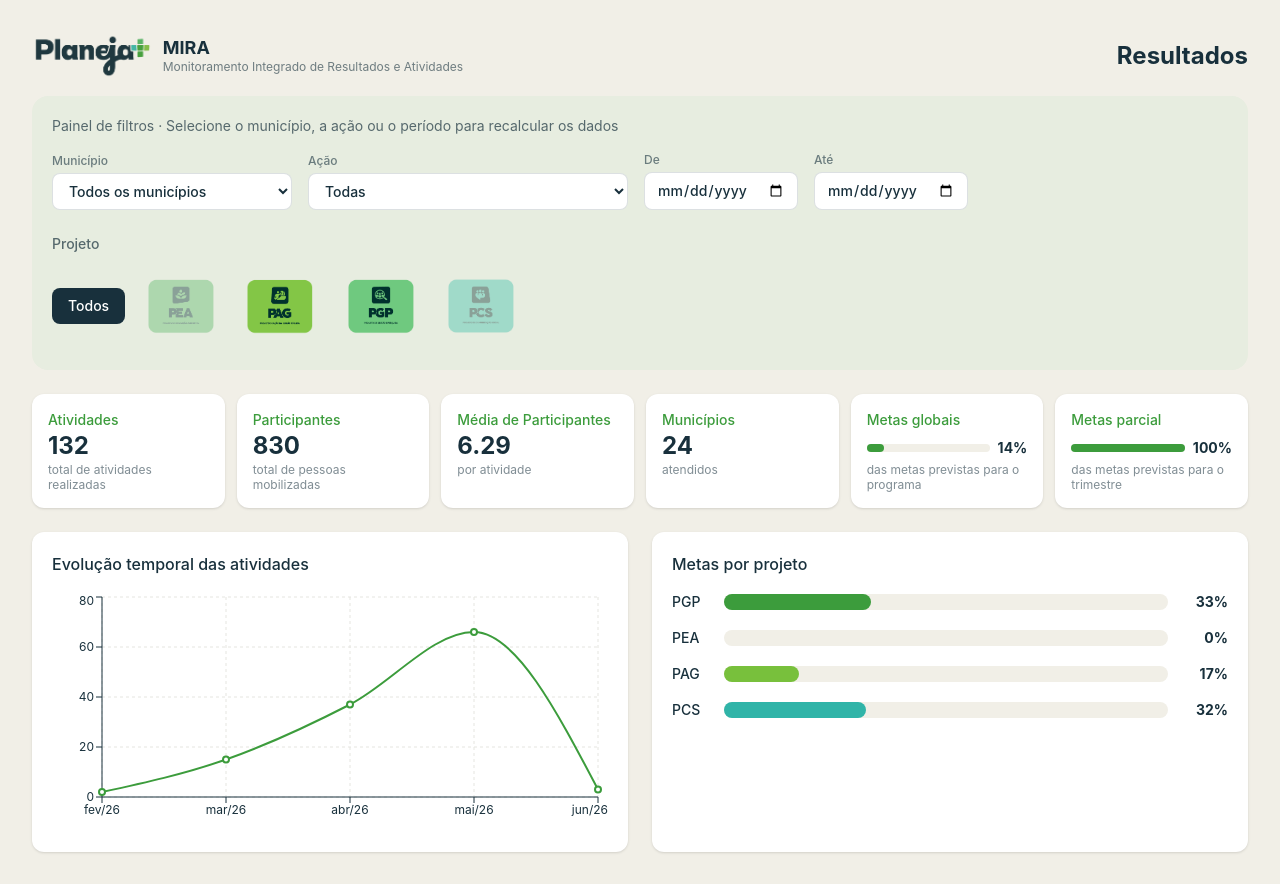
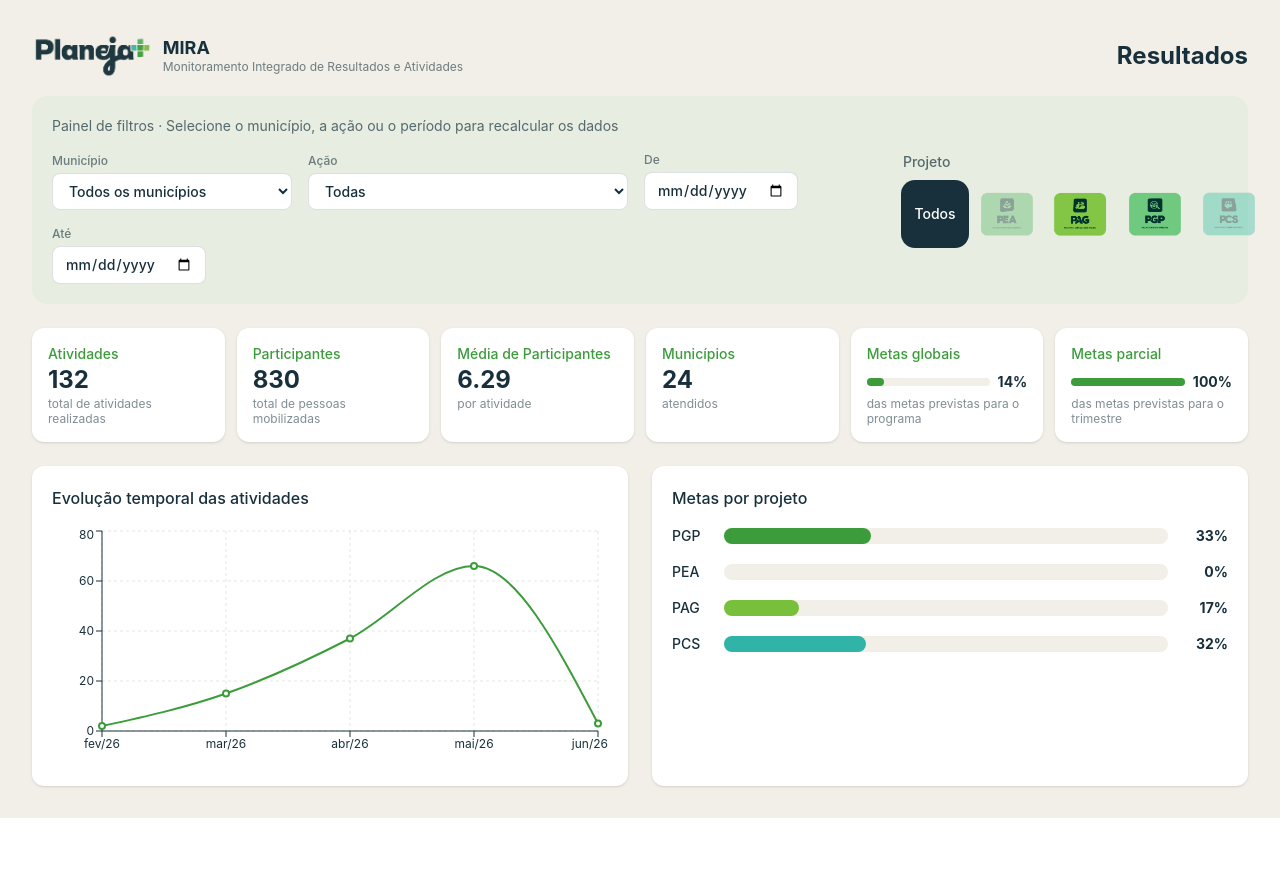
Before and after one commit to AugustoQueiroz13/mira-planeja, a React (Vite) app: page / in a window 1280 px wide. After the commit the page ends 818 px from the top, so only its background shows below. Built offline with nearby package versions, Linux system fonts and the light colour scheme.

Commit message:
MIRA: titulo, favicon, imagem de compartilhamento e cronograma

```diff
--- a/src/App.tsx
+++ b/src/App.tsx
@@ -97,7 +97,7 @@ export default function App() {
         <p className="mb-4 text-sm text-mira-escuro/70">
           Painel de filtros · Selecione o município, a ação ou o período para recalcular os dados
         </p>
-        <div className="flex flex-wrap items-end justify-between gap-6">
+        <div className="flex flex-col gap-6 lg:flex-row lg:items-start lg:justify-between">
           <FiltroBar
             municipios={municipiosOpcoes}
             acoes={acoesOpcoes}
--- a/src/componentes/IconesProjeto.tsx
+++ b/src/componentes/IconesProjeto.tsx
@@ -12,12 +12,12 @@ export function IconesProjeto({ selecionado, aoSelecionar, temDados }: Props) {
   return (
     <div className="flex flex-col items-start gap-2">
       <p className="text-sm font-medium text-mira-escuro/70">Projeto</p>
-      <div className="flex items-center gap-3">
+      <div className="flex items-center gap-1.5">
         <button
           onClick={() => aoSelecionar('TODOS')}
-          className={`rounded-lg px-4 py-2 text-sm font-medium transition ${
+          className={`flex h-16 w-16 shrink-0 items-center justify-center rounded-xl text-sm font-medium transition ${
             selecionado === 'TODOS'
-              ? 'bg-mira-escuro text-white'
+              ? 'bg-mira-escuro text-white ring-2 ring-mira-escuro'
               : 'bg-white text-mira-escuro hover:bg-white/70'
           }`}
         >
@@ -31,14 +31,14 @@ export function IconesProjeto({ selecionado, aoSelecionar, temDados }: Props) {
               key={s}
               onClick={() => aoSelecionar(ativo ? 'TODOS' : s)}
               title={s}
-              className={`rounded-xl p-1 transition ${ativo ? 'ring-2 ring-mira-escuro' : ''} ${
-                !temDados[s] ? 'opacity-40' : 'hover:scale-105'
-              }`}
+              className={`shrink-0 rounded-xl p-0.5 transition ${
+                ativo ? 'ring-2 ring-mira-escuro' : ''
+              } ${!temDados[s] ? 'opacity-40' : 'hover:scale-105'}`}
             >
               <img
                 src={`/icones/${s.toLowerCase()}.png`}
                 alt={s}
-                className="h-20 w-20 object-contain"
+                className="h-16 w-16 object-contain"
               />
             </button>
           )
```
